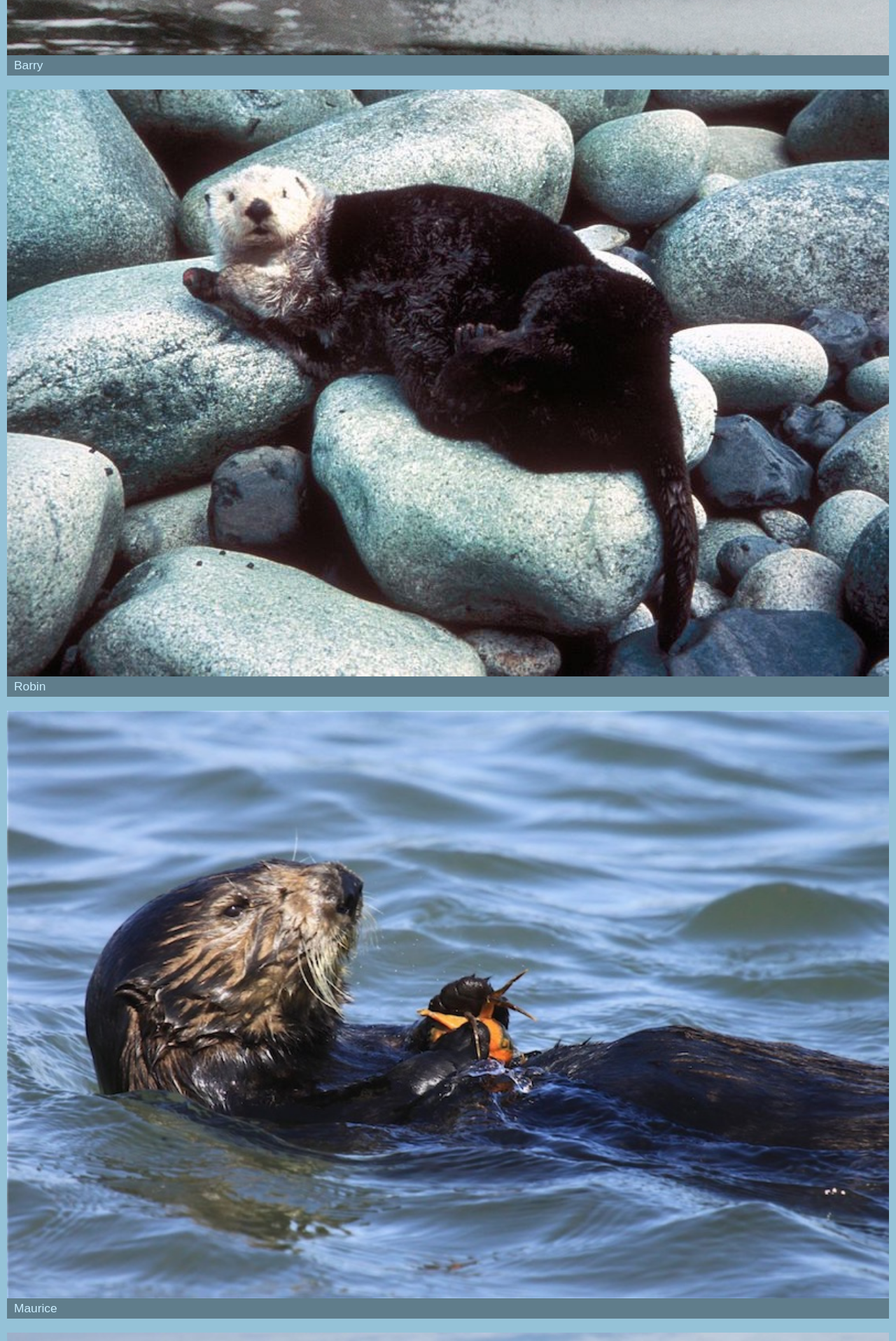
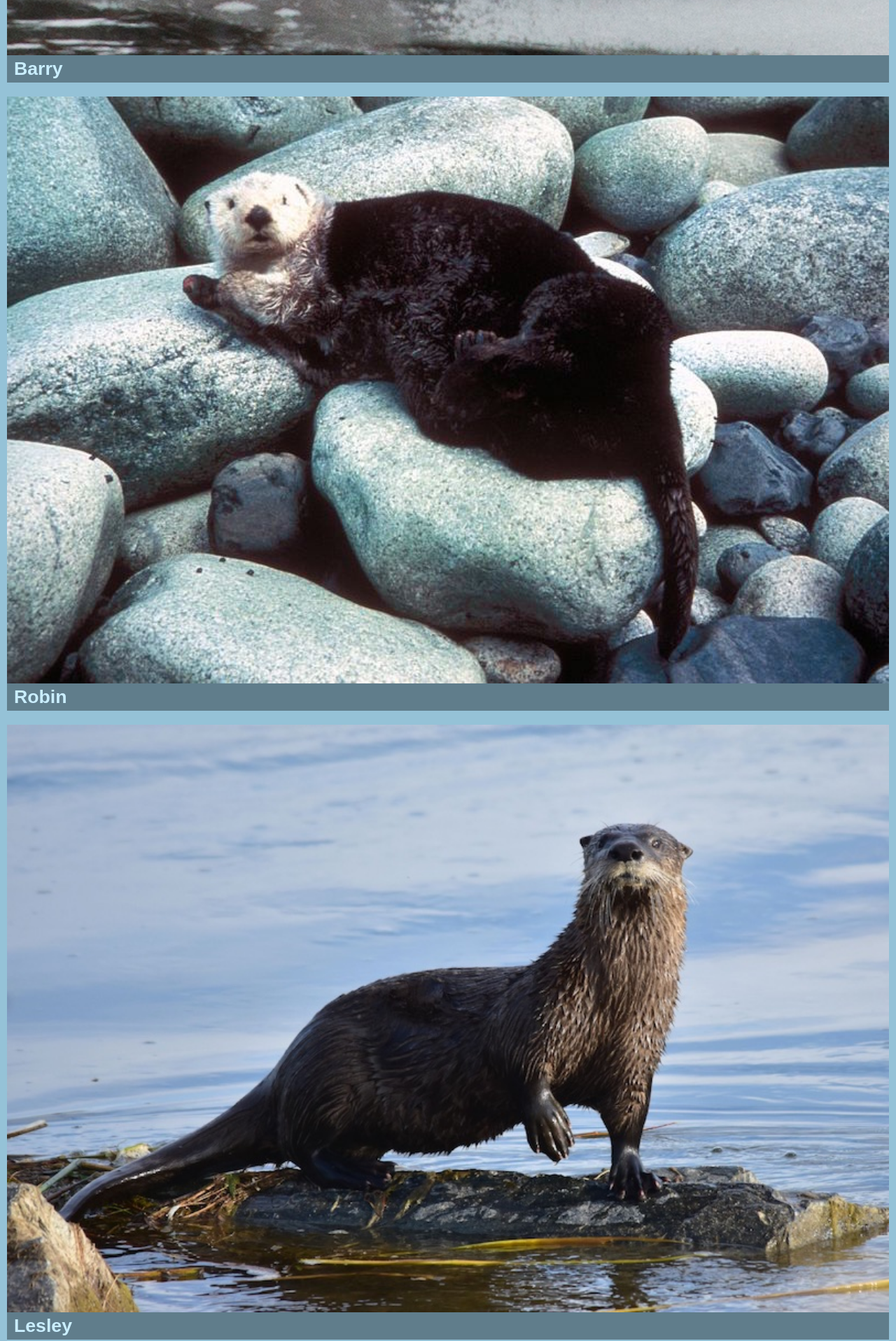
Before and after one commit to jiwpark00/React_BigNerdRanch, a React (Create React App) app: page / in a window 1280 px wide. Shown: the part 880-2797 px from the top of the page at 70% size. Built offline with nearby package versions, Linux system fonts and the light colour scheme.

Commit message:
Adding components

```diff
--- a/src/App.css
+++ b/src/App.css
@@ -37,6 +37,11 @@
     font-size: 1.3em;
 }
 
+.post-component .post-name {
+    font-weight: bold;
+    font-size: 2em;
+}
+
 .post-component img {
     width: 100%;
     display: block;
--- a/src/App.js
+++ b/src/App.js
@@ -1,5 +1,7 @@
 import logo from './logo.svg';
 import './App.css';
+import Header from './components/Header';
+import Post from './components/Post';
 import Barry from './otters/otter1.jpg';
 import Robin from './otters/otter2.jpg';
 import Maurice from './otters/otter3.jpg';
@@ -9,40 +11,12 @@
 function App() {
   return (
     <div>
-      <header className='header-component'>
-        <h1>Ottergram</h1>
-      </header>
+      <Header />
       <ul className='post-list'>
-        <li className='post-component'>
-          <button>
-            <img src={Barry} alt='Barry'/>
-            <p>Barry</p>
-          </button>
-        </li>
-        <li className='post-component'>
-          <button>
-            <img src={Robin} alt='Robin'/>
-            <p>Robin</p>
-          </button>
-        </li>
-        <li className='post-component'>
-          <button>
-            <img src={Maurice} alt='Maurice'/>
-            <p>Maurice</p>
-          </button>
-        </li>
-        <li className='post-component'>
-          <button>
-            <img src={Lesley} alt='Lesley'/>
-            <p>Lesley</p>
-          </button>
-        </li>
-        <li className='post-component'>
-          <button>
-            <img src={Barbara} alt='Barbara'/>
-            <p>Barbara</p>
-          </button>
-        </li>
+        <Post image={Barry} name='Barry' />
+        <Post image={Robin} name='Robin' />
+        <Post image={Lesley} name='Lesley' />
+        <Post image={Barbara} name='Barbara' />
       </ul>
     </div>
   );
--- /dev/null
+++ b/src/components/Header.js
@@ -0,0 +1,9 @@
+function Header() {
+    return (
+        <header className='header-component'>
+            <h1>Ottergram</h1>
+        </header>
+    )
+}
+
+export default Header;
--- /dev/null
+++ b/src/components/Post.js
@@ -0,0 +1,12 @@
+function Post(props) {
+    return (
+        <li className='post-component'>
+            <button>
+                <img src={props.image} alt={props.name} />
+                <p className="post-name">{props.name}</p>
+            </button>
+        </li>
+    )
+}
+
+export default Post;
```
